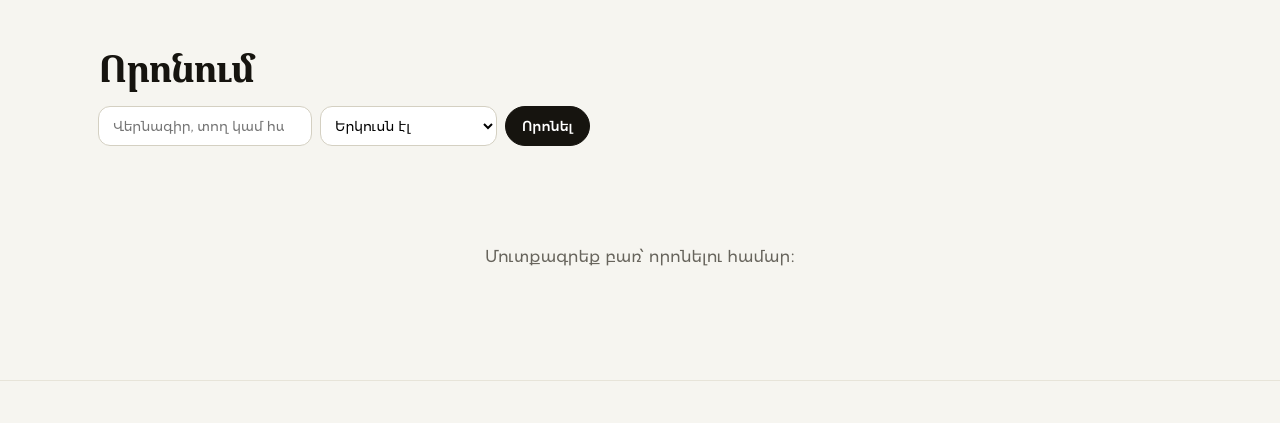
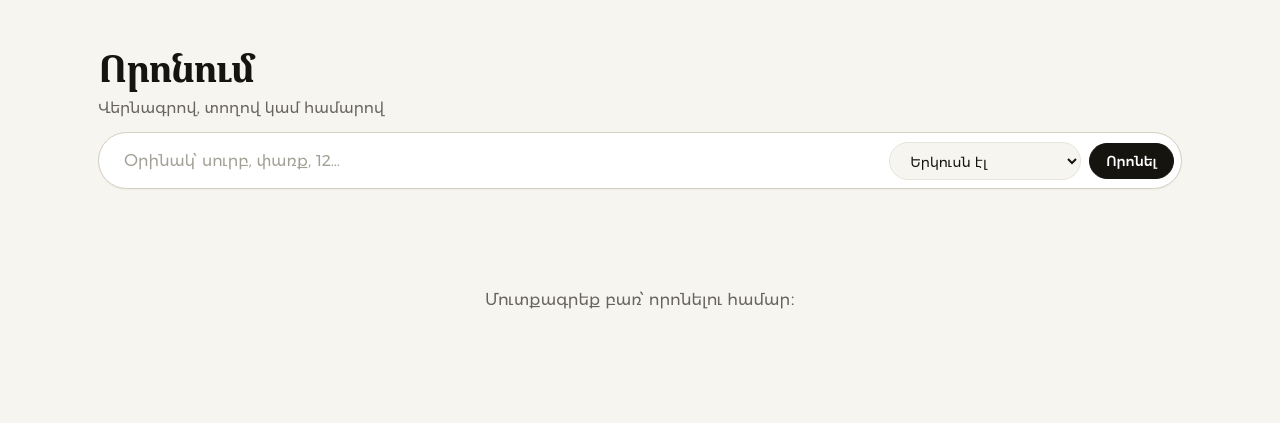
Before and after one commit to Moses2917/arm-songs, a Django app: page /search/ in a window 1280 px wide. Shown: the part 74-497 px from the top of the page. Run offline with Django 5.2, Linux system fonts and the light colour scheme; some web fonts are replaced.

Commit message:
Search: rebuild with design system + result count + did-you-mean
Replaces inline-styled form with a pill search bar (styled book filter).
Results reuse the featured-list pattern with book badges and show a
count. Zero-hit queries now surface loose title suggestions across both
books as a 'գուցե նկատի ունեիք' block.

```diff
--- a/hymns/templates/hymns/search.html
+++ b/hymns/templates/hymns/search.html
@@ -3,36 +3,54 @@
 <section class="container">
   <div class="page-head">
     <h1>Որոնում</h1>
-    <p class="sub">
-      <form method="get" style="display:inline-flex; gap:8px; margin-top:10px; max-width:560px;">
-        <input type="search" name="q" value="{{ q }}" placeholder="Վերնագիր, տող կամ համար..." style="flex:1; border:1px solid var(--rule-strong); border-radius:var(--radius); padding:11px 14px; font-family:var(--font-ui); outline:none;">
-        <select name="book" style="border:1px solid var(--rule-strong); border-radius:var(--radius); padding:0 10px; font-family:var(--font-ui); background:var(--surface);">
+    <p class="sub">Վերնագրով, տողով կամ համարով</p>
+  </div>
+
+  <form class="search-form" method="get" role="search">
+    <div class="search-inputs">
+      <input type="search" name="q" value="{{ q }}" placeholder="Օրինակ՝ սուրբ, փառք, 12…" aria-label="Որոնել երգ">
+      <select name="book" aria-label="Ընտրել ժողովածուն">
         <option value="">Երկուսն էլ</option>
         <option value="New" {% if book == 'New' %}selected{% endif %}>Կարմիր Երգարան</option>
         <option value="Old" {% if book == 'Old' %}selected{% endif %}>Word Songs</option>
       </select>
       <button class="btn primary" type="submit">Որոնել</button>
+    </div>
   </form>
-    </p>
-  </div>
 
   {% if has_query %}
     {% if page.object_list %}
-      <ul class="song-list">
+      <p class="result-meta">Գտնվեց {{ count }} երգ</p>
+      <ul class="featured-list">
         {% for s in page.object_list %}
-          <li><a href="{% url 'hymns:song_detail' book=s.book|lower number=s.number %}">
+          <li>
+            <a href="{% url 'hymns:song_detail' book=s.book|lower number=s.number %}">
               <span class="num">{{ s.number }}</span>
-            <span class="ttl">{{ s.display_title }}
-              <span class="badge {% if s.book == 'New' %}new{% else %}old{% endif %}" style="margin-left:8px; font-size:0.62rem; padding:2px 8px;">
-                {% if s.book == 'New' %}New{% else %}Old{% endif %}
-              </span>
-            </span>
-          </a></li>
+              <span class="ttl">{{ s.display_title }}</span>
+              <span class="book-mini {% if s.book == 'New' %}new{% endif %}">{{ s.book_label }}</span>
+            </a>
+          </li>
         {% endfor %}
       </ul>
       {% include "hymns/_pagination.html" %}
     {% else %}
       <p class="empty">«{{ q }}»-ին համապատասխան երգ չգտնվեց։</p>
+      {% if suggestions %}
+        <div class="suggest">
+          <p class="suggest-lbl">Գուցե նկատի ունեիք՝</p>
+          <ul class="featured-list">
+            {% for s in suggestions %}
+              <li>
+                <a href="{% url 'hymns:song_detail' book=s.book|lower number=s.number %}">
+                  <span class="num">{{ s.number }}</span>
+                  <span class="ttl">{{ s.display_title }}</span>
+                  <span class="book-mini {% if s.book == 'New' %}new{% endif %}">{{ s.book_label }}</span>
+                </a>
+              </li>
+            {% endfor %}
+          </ul>
+        </div>
+      {% endif %}
     {% endif %}
   {% else %}
     <p class="empty">Մուտքագրեք բառ՝ որոնելու համար։</p>
--- a/hymns/views.py
+++ b/hymns/views.py
@@ -106,6 +106,7 @@ def search(request):
     q = request.GET.get("q", "").strip()
     book = request.GET.get("book", "")
     results = Song.objects.none()
+    suggestions = []
     if q:
         qs = Song.objects.filter(
             Q(title__icontains=q) | Q(lyrics__icontains=q) | Q(number__icontains=q)
@@ -118,8 +119,24 @@ def search(request):
             .only("book", "number", "title_display", "title")
         )
     page = Paginator(results, PER_PAGE).get_page(request.GET.get("page"))
+
+    # Did-you-mean: on no hits, offer loose title matches (across both books).
+    if q and not page.object_list:
+        tokens = [t for t in re.split(r"\W+", q) if len(t) >= 2]
+        loose = Song.objects.none()
+        for tok in tokens:
+            loose |= Song.objects.filter(title__icontains=tok)
+        seen = set()
+        for s in loose.annotate(num=_numeric()).order_by("num")[:8]:
+            key = (s.book, s.number)
+            if key in seen:
+                continue
+            seen.add(key)
+            suggestions.append(s)
+
     return render(request, "hymns/search.html", {
         "page": page, "q": q, "book": book, "has_query": bool(q),
+        "count": page.paginator.count, "suggestions": suggestions,
     })
 
 
--- a/static/css/base.css
+++ b/static/css/base.css
@@ -581,6 +581,50 @@ p { margin: 0 0 1em; }
 .list-filter input:focus { border-color: var(--ink); box-shadow: 0 0 0 4px var(--accent-soft); }
 .filter-empty { text-align: center; color: var(--ink-soft); padding: 40px 0; margin: 0; }
 
+/* search form (search page) */
+.search-form { margin-bottom: 28px; }
+.search-inputs {
+  display: flex;
+  gap: 8px;
+  flex-wrap: wrap;
+  align-items: center;
+  background: var(--surface);
+  border: 1px solid var(--rule-strong);
+  border-radius: var(--radius-pill);
+  padding: 7px;
+  box-shadow: var(--shadow-sm);
+  transition: border-color .18s var(--ease), box-shadow .18s var(--ease);
+}
+.search-inputs:focus-within { border-color: var(--ink); box-shadow: var(--shadow-sm), 0 0 0 4px var(--accent-soft); }
+.search-inputs input[type="search"] {
+  flex: 1;
+  min-width: 180px;
+  border: none;
+  background: transparent;
+  padding: 11px 18px;
+  font-family: var(--font-ui);
+  font-size: 0.98rem;
+  color: var(--ink);
+  outline: none;
+}
+.search-inputs input[type="search"]::placeholder { color: var(--ink-faint); }
+.search-inputs select {
+  border: 1px solid var(--rule);
+  border-radius: var(--radius-pill);
+  padding: 9px 16px;
+  background: var(--paper);
+  font-family: var(--font-ui);
+  font-size: 0.85rem;
+  color: var(--ink);
+  cursor: pointer;
+}
+.search-inputs button { margin-left: auto; }
+
+.result-meta { color: var(--ink-soft); font-size: 0.9rem; margin: 0 0 14px; }
+
+.suggest { margin-top: 8px; }
+.suggest-lbl { font-size: 0.78rem; font-weight: 600; letter-spacing: 0.08em; text-transform: uppercase; color: var(--ink-soft); margin: 0 0 12px; }
+
 /* Song list (tsank / alpha) */
 .song-list {
   list-style: none;
```
Lines whose indentation alone changed are shown as unchanged.
